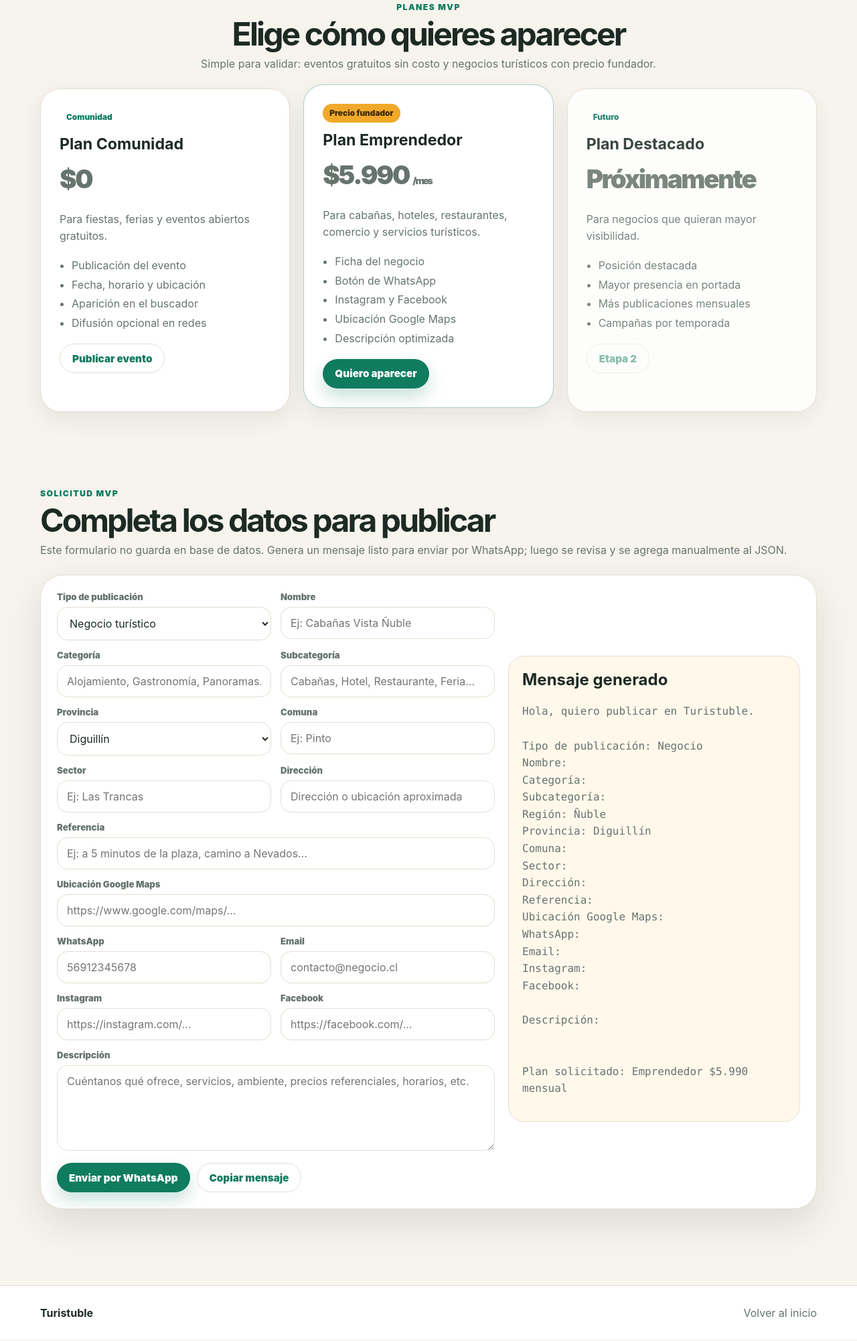
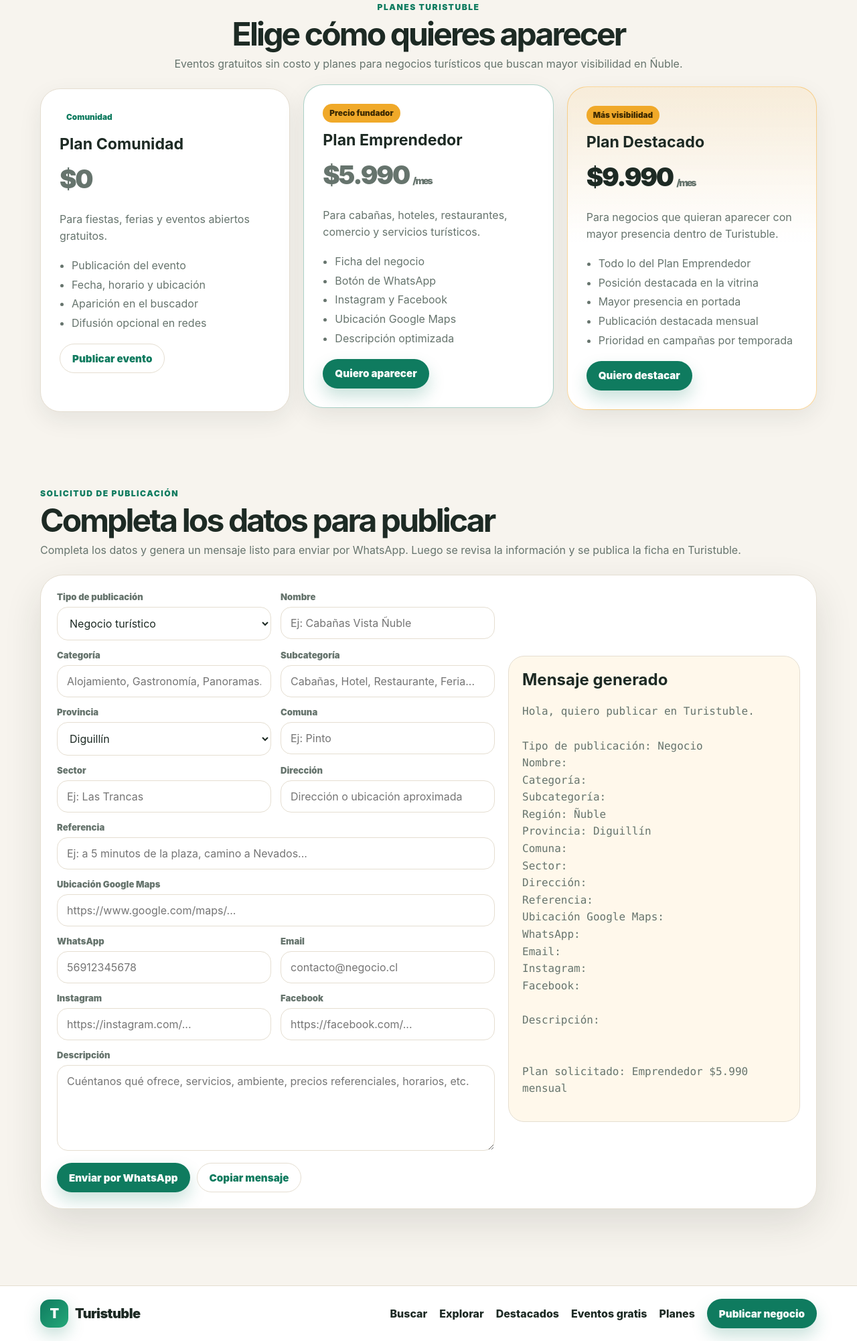
Before and after one commit to CristianRosales01/turistuble, a website: page publicar.html in a window 1280 px wide. Shown: the part 652-2654 px from the top of the page at 67% size. Drawn offline with Linux system fonts and the light colour scheme.

Commit message:
Add files via upload

```diff
--- a/assets/css/styles.css
+++ b/assets/css/styles.css
@@ -679,3 +679,16 @@
   .search-panel-main .field-large,
   .search-panel-main .btn-search { grid-column: auto; }
 }
+
+/* v13: plan destacado activo */
+.highlighted-plan {
+  border-color: rgba(245, 166, 35, .45);
+  background: linear-gradient(180deg, rgba(245, 166, 35, .10), var(--surface) 48%);
+  transform: translateY(-3px);
+}
+.highlighted-plan .price {
+  color: var(--text);
+}
+@media (max-width: 760px) {
+  .highlighted-plan { transform: none; }
+}
--- a/publicar.html
+++ b/publicar.html
@@ -16,9 +16,12 @@
       </a>
       <button class="menu-toggle" id="menuToggle" type="button" aria-label="Abrir menú">☰</button>
       <div class="nav-actions" id="navActions">
+        <a href="/index.html#buscar">Buscar</a>
         <a href="/index.html#explorar">Explorar</a>
-        <a href="#planes">Planes</a>
-        <a href="#formulario">Formulario</a>
+        <a href="/index.html#destacados">Destacados</a>
+        <a href="/index.html#eventos">Eventos gratis</a>
+        <a href="/publicar.html#planes">Planes</a>
+        <a href="/publicar.html" class="btn btn-primary">Publicar negocio</a>
       </div>
     </nav>
   </header>
@@ -46,9 +49,9 @@
     <section id="planes" class="plans-section page-plans">
       <div class="container">
         <div class="section-heading center">
-          <span class="eyebrow">Planes MVP</span>
+          <span class="eyebrow">Planes Turistuble</span>
           <h2>Elige cómo quieres aparecer</h2>
-          <p>Simple para validar: eventos gratuitos sin costo y negocios turísticos con precio fundador.</p>
+          <p>Eventos gratuitos sin costo y planes para negocios turísticos que buscan mayor visibilidad en Ñuble.</p>
         </div>
         <div class="plans-grid three-plans">
           <article class="plan-card">
@@ -78,18 +81,19 @@
             </ul>
             <a href="#formulario" class="btn btn-primary" data-set-type="Negocio">Quiero aparecer</a>
           </article>
-          <article class="plan-card muted-plan">
-            <span class="badge-soft static-badge">Futuro</span>
+          <article class="plan-card highlighted-plan">
+            <span class="badge static-badge">Más visibilidad</span>
             <h3>Plan Destacado</h3>
-            <p class="price">Próximamente</p>
-            <p>Para negocios que quieran mayor visibilidad.</p>
+            <p class="price">$9.990 <small>/ mes</small></p>
+            <p>Para negocios que quieran aparecer con mayor presencia dentro de Turistuble.</p>
             <ul>
-              <li>Posición destacada</li>
+              <li>Todo lo del Plan Emprendedor</li>
+              <li>Posición destacada en la vitrina</li>
               <li>Mayor presencia en portada</li>
-              <li>Más publicaciones mensuales</li>
-              <li>Campañas por temporada</li>
+              <li>Publicación destacada mensual</li>
+              <li>Prioridad en campañas por temporada</li>
             </ul>
-            <button class="btn btn-ghost" type="button" disabled>Etapa 2</button>
+            <a href="#formulario" class="btn btn-primary" data-set-type="Negocio">Quiero destacar</a>
           </article>
         </div>
       </div>
@@ -97,9 +101,9 @@
 
     <section id="formulario" class="container form-layout">
       <div class="section-heading">
-        <span class="eyebrow">Solicitud MVP</span>
+        <span class="eyebrow">Solicitud de publicación</span>
         <h2>Completa los datos para publicar</h2>
-        <p>Este formulario no guarda en base de datos. Genera un mensaje listo para enviar por WhatsApp; luego se revisa y se agrega manualmente al JSON.</p>
+        <p>Completa los datos y genera un mensaje listo para enviar por WhatsApp. Luego se revisa la información y se publica la ficha en Turistuble.</p>
       </div>
 
       <section class="form-card">
@@ -186,11 +190,21 @@
     </section>
   </main>
 
-  <footer class="site-footer">
-    <div class="container footer-grid">
-      <strong>Turistuble</strong>
-      <a href="/index.html">Volver al inicio</a>
-    </div>
+  <footer class="site-footer site-footer-nav">
+    <nav class="nav container footer-nav" aria-label="Navegación inferior">
+      <a href="/index.html" class="brand" aria-label="Inicio Turistuble">
+        <span class="brand-mark">T</span>
+        <span>Turistuble</span>
+      </a>
+      <div class="nav-actions footer-actions">
+        <a href="/index.html#buscar">Buscar</a>
+        <a href="/index.html#explorar">Explorar</a>
+        <a href="/index.html#destacados">Destacados</a>
+        <a href="/index.html#eventos">Eventos gratis</a>
+        <a href="/publicar.html#planes">Planes</a>
+        <a href="/publicar.html" class="btn btn-primary">Publicar negocio</a>
+      </div>
+    </nav>
   </footer>
 
   <script src="/assets/js/publicar.js"></script>
```
Also changed, not shown: index.html (+10 -10 lines), negocio.html (+18 -8 lines), package.json (added, +11 -0 lines), README.md.
